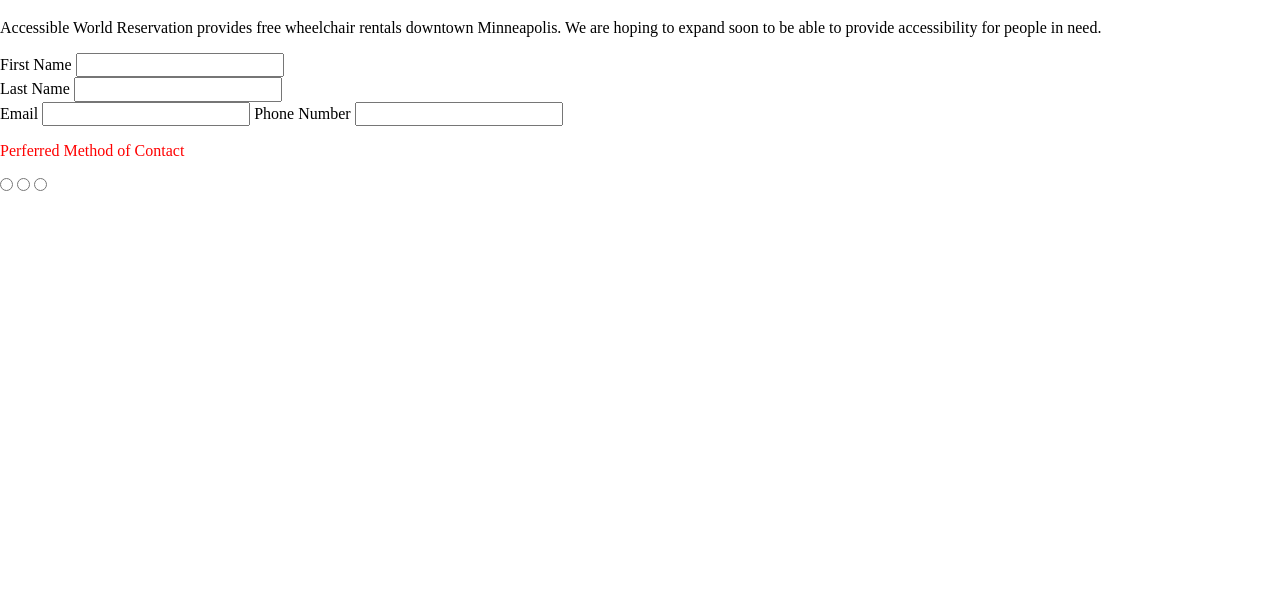
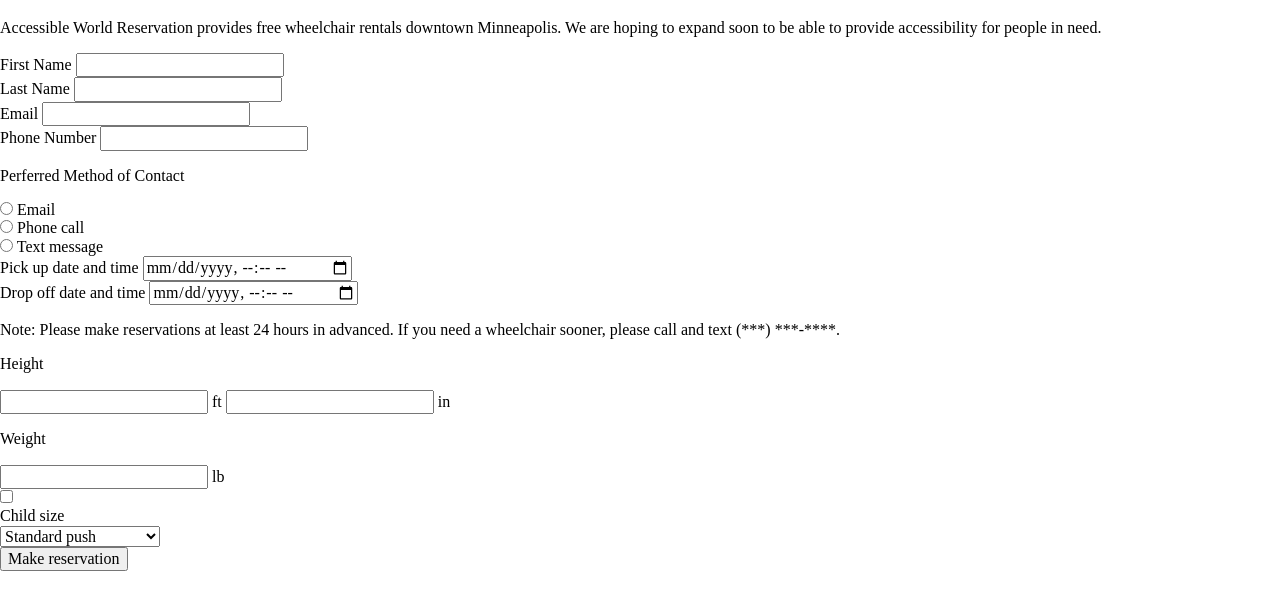
Before and after one commit to disabledtenacity/wheelchair-reservation, a plain HTML site: page index.html in a window 1280 px wide. Shown: the part 61-670 px from the top of the page. Drawn offline with Linux system fonts and the light colour scheme.

Commit message:
Finished HTML form.

```diff
--- a/css/styles.css
+++ b/css/styles.css
@@ -1,3 +1,61 @@
-.form__input{
-    color: red;
+b/* ======== Table of Contents ========
+1. Global styles
+2. Layout
+    2.1 Grid
+    2.2 Flex
+3. Typography
+4. Utilities
+5. Sections
+6. Conponents
+*/
+
+
+/* ======== 1. Global Styles ======== */
+*,
+*::before,
+*::after{
+    box-sizing: border-box;
+    padding: 0;
+    margin: 0;
 }
+
+:root{
+    /* ======== Fonts ======== */
+    /* Font families */
+
+    /* Font sizes */
+
+    /* Font weights */
+
+    /* ======== Colors ======== */
+
+    /* ========  */
+}
+
+.page__container{
+    margin: 0 auto;
+    max-width: 90rem;
+}
+
+/* ======== 2. Layout ======== */
+/* 2.1 Grid */
+/* 2.2 Flex */
+/* ======== 3. Typography ======== */
+
+
+
+/* ======== 4. Utilities ======== */
+
+a{
+    text-decoration: none;
+}
+
+img{
+    max-width: 100%;
+}
+
+/* ======== 5. Sections ======== */
+
+
+
+/* ======== 6. Conponents ======== */
--- a/index.html
+++ b/index.html
@@ -15,18 +15,52 @@
         </header>
         <section class="order-form__container">
             <form action="/" class="order-form">
+                <!-- Customer and contact information -->
+                <!-- First and Last Name -->
                 <label for="first_name" class="form__label">First Name</label>
                 <input type="text" name="first_name" id="first_name" class="form__input"><br>
                 <label for="last_name" class="form__label">Last Name</label>
                 <input type="text" name="last_name" id="last_name" class="form__input"><br>
+                <!-- Contact information -->
                 <label for="email" class="form__label">Email</label>
-                <input type="email" name="email" id="email">
+                <input type="email" name="email" id="email"><br>
                 <label for="phone_number">Phone Number</label>
                 <input type="tel" name="phone_number" id="phone_number">
-                <p class="form__input">Perferred Method of Contact</p>
-                <input type="radio" value="Email" name="contact-method" id="">
-                <input type="radio" value="Phone call" name="contact-method" id="">
-                <input type="radio" name="contact-method" id="">
+                <!-- Contact Radio Buttons -->
+                <p class="form__subheading">Perferred Method of Contact</p>
+                <input type="radio" value="Email" name="contact-method" id="radio-btn__email" class="radio-btn">
+                <label for="radio-btn__email">Email</label><br>
+                <input type="radio" value="Phone call" name="contact-method" id="radio-btn__phone" class="radio-btn">
+                <label for="radio-btn__phone">Phone call</label><br>
+                <input type="radio" value="Text message" name="contact-method" id="radio-btn__txt" class="radio-btn">
+                <label for="radio-btn__txt">Text message</label><br>
+                <!-- Drop off and Pick up -->
+                <label for="pickup-details" class="form__label">Pick up date and time</label>
+                <input type="datetime-local" name="pickup_datetime" id="pickup_datetime"><br>
+                <label for="dropoff-details" class="form__label">Drop off date and time</label>
+                <input type="datetime-local" name="dropoff_datetime" id="dropoff_datetime">
+                <p class="form__important-note">Note: Please make <a href="mailto:"></a>reservations at least 24 hours in advanced. If you need a wheelchair sooner, please call and text (***) ***-****.</p>
+                <!-- Size information -->
+                <p class="form__label">Height</p>
+                <input type="number" name="height-feet" id="height-feet">
+                <label for="height-feet" class="form__label">ft</label>
+                <input type="number" name="height-inches" id="height-inches">
+                <label for="height-inches" class="form__label">in</label>
+                <p class="form__label">Weight</p>
+                <input type="number" name="weight" id="weight">
+                <label for="weight">lb</label><br>
+                <input type="checkbox" name="kid-checkbox" id="kid-checkbox"><br>
+                <label for="kid-checkbox">Child size</label><br>
+                <!-- Wheelchair select -->
+                <select name="wheelchairtype" id="wheelchairype__menu">
+                    <option value="standard-push" class="wheelchair__option">Standard push</option>
+                    <option value="light-weight-manual" class="wheelchair__option">Light Weight Manual</option>
+                    <option value="adult-stroller" class="wheelchair__option">Adult stroller</option>
+                    <option value="all-terrain-power" class="wheelchair__option">All terrain power</option>
+                    <option value="light-weight-power" class="wheelchair__option">Light weight power</option>
+                </select><br>
+                <!-- Submit form -->
+                <button class="submit__btn" id="sumbit__btn">Make reservation</button>
             </form>
         </section>
     </section>
```
Also changed, not shown: notes.txt.
